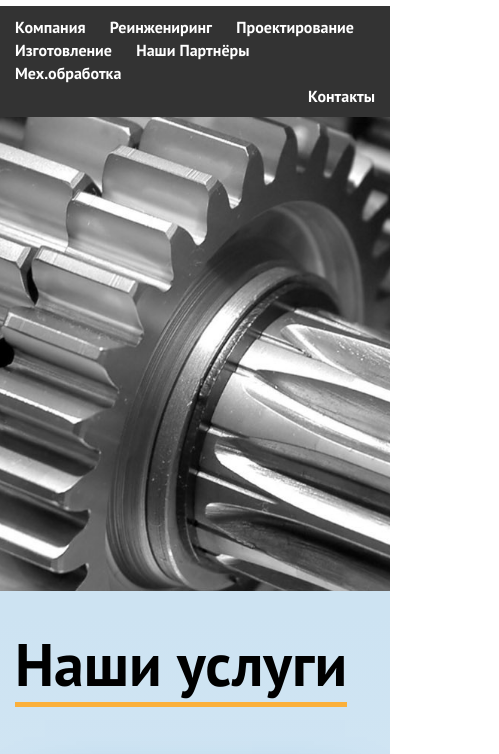
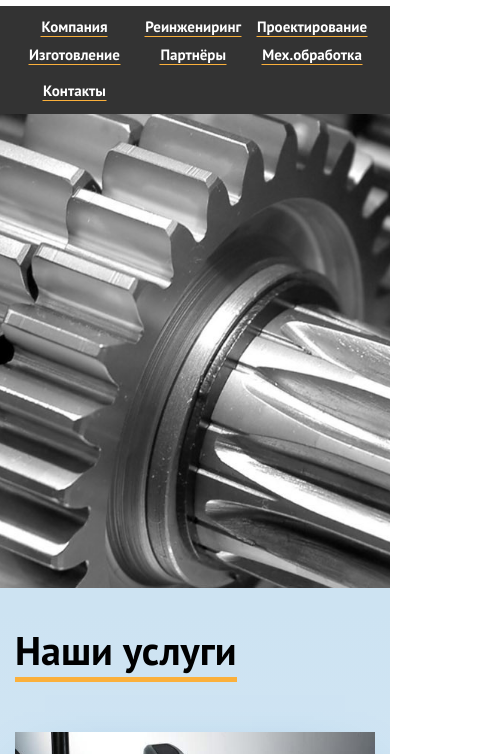
Before and after one commit to spoonLead/svicgr.ru, a plain HTML site: page index.html in a window 390 px wide. Shown: the part 119-873 px from the top of the page, 499 px wide, since content can reach past the window. Drawn offline with nearby package versions, Linux system fonts and the light colour scheme.

Commit message:
Added mobile version buttons and fixedlogo text

```diff
--- a/css/svicgr.css
+++ b/css/svicgr.css
@@ -37,12 +37,12 @@ h3 {
 }
 
 .znak {
-    background-image: url("../images/logo.png");
+    background-image: url("../images/logo2.png");
     background-repeat: no-repeat;
     background-position: left center;
 
     height: 125px;
-    width: 100px;
+    width: 300px;
     display: inline-block;
     float: left;
 }
@@ -79,19 +79,44 @@ h3 {
 .adress, .email {
     font-size: 16px;
 }
+
+@media screen and (min-width: 1001px) {
     .menu {
+        margin: 0;
+        padding: 0;
+
         background-color: #333333;
         padding-top: 10px;
         padding-bottom: 10px;
         font-size: 16px;
     }
 
+    .menu-main{
+        margin: 0;
+        padding: 0;
+    }
+
+    .menu-main ul,
+    .menu-main ol{
+        list-style: none;
+    }
+
+    .menu-main > ul{
+        margin: 0;
+        padding: 0;
+        display: flex;
+    }
+
+    .menu-main > ul li a{
+        display: block;
+    }
 
 
     .menu__item {
         color: white;
         font-weight: bold;
         margin-right: 20px;
+        border: 1px solid transparent;
     }
 
     .menu__item:hover {
@@ -101,14 +126,14 @@ h3 {
         border-bottom: solid 1px #fbb03b;
     }
 
-.menu-contact {
-    text-align: right;
+    #menu-contact {
+        position: absolute;
+        right: 0px;
     }
 
-.menu-contact .menu__item {
-    margin-right: 0;
 
-}
+
+
     .menu__item_footer {
         color: black;
     }
@@ -116,7 +141,7 @@ h3 {
         color: black;
     }
 
-.menu_footer .row {
+    .menu_footer .container {
         padding-bottom: 20px;
         border-bottom: 4px solid #fbb03b;
         margin-bottom: 30px;
@@ -129,6 +154,196 @@ h3 {
         font-size: 16px;
         margin-top: 70px;
     }
+}
+
+@media screen and (max-width: 1000px) {
+    html{
+        -webkit-text-size-adjust: none;
+    }
+
+    .menu {
+        margin: 0;
+        padding: 0;
+
+        height: 108px;
+        background-color: #333333;
+        padding-top: 10px;
+        padding-bottom: 10px;
+        font-size: 16px;
+    }
+
+    .menu .menu_footer{
+        margin: 0;
+        padding: 0;
+    }
+
+    .menu-main{
+        margin: 0;
+        padding: 0;
+    }
+
+    .menu-main ul,
+    .menu-main ol{
+        list-style: none;
+    }
+
+    .menu-main > ul{
+        margin: 0;
+        padding: 0;
+        display: flex;
+        flex-wrap: wrap;
+    }
+
+    .menu-main > ul li{
+        display: block;
+        flex-basis: 30%;
+        text-align: center;
+        margin-bottom: 7px;
+    }
+
+    .menu__item {
+        color: white;
+        font-weight: bold;
+        border: 1px solid transparent;
+    }
+
+    .menu__item:hover {
+        color: white;
+        font-weight: bold;
+        text-decoration: none;
+        border-bottom: solid 1px #fbb03b
+    }
+
+    .menu-main #menu-contact{
+
+        margin-bottom: 40px;
+    }
+
+
+
+
+    .menu__item_footer {
+        color: black;
+        border: 1px solid transparent;
+        border-bottom: solid 1px #fbb03b;
+    }
+    .menu__item_footer:hover {
+        color: black;
+    }
+
+    .menu_footer {
+        background-color: white;
+        padding-top: 10px;
+        padding-bottom: 10px;
+        font-size: 16px;
+        margin-top: 70px;
+    }
+
+}
+
+@media screen and (max-width: 600px) {
+    .contacts-head{
+        visibility: hidden;
+    }
+}
+
+@media screen and (max-width: 450px) {
+    html{
+        -webkit-text-size-adjust: none;
+    }
+    h2{
+        font-size: 40px;
+    }
+    .contacts-head{
+        visibility: hidden
+    }
+
+    .menu {
+        margin: 0;
+        padding: 0;
+
+        height: 108px;
+        background-color: #333333;
+        padding-top: 10px;
+        padding-bottom: 10px;
+        font-size: 16px;
+    }
+
+    .menu-main{
+        margin: 0;
+        padding: 0;
+    }
+
+    .menu-main ul,
+    .menu-main ol{
+        list-style: none;
+    }
+
+    .menu-main > ul{
+        margin: 0;
+        padding: 0;
+        display: flex;
+        flex-wrap: wrap;
+    }
+
+    .menu-main > ul li{
+        font-size: 15px;
+        display: block;
+        flex-basis: 33%;
+        text-align: center;
+        margin-bottom: 7px;
+    }
+
+    .menu__item {
+        color: white;
+        font-weight: bold;
+        border: 1px solid transparent;
+        border-bottom: solid 1px #fbb03b;
+    }
+
+    .menu__item:hover {
+        color: white;
+        font-weight: bold;
+        text-decoration: none;
+        border-bottom: solid 1px #fbb03b;
+    }
+
+    .menu-main #menu-contact{
+
+        margin-bottom: 40px;
+    }
+
+
+
+
+    .menu__item_footer {
+        color: black;
+    }
+    .menu__item_footer:hover {
+        color: black;
+    }
+
+    /* .menu_footer .row {
+        padding-bottom: 20px;
+        border-bottom: 4px solid #fbb03b;
+        margin-bottom: 30px;
+    }
+ */
+    .menu_footer {
+        background-color: white;
+        padding-top: 10px;
+        padding-bottom: 10px;
+        font-size: 16px;
+        margin-top: 70px;
+    }
+}
+
+@media screen and (max-width: 360px) {
+    .menu{
+        font-size: 11px;
+    }
+}
+
 .hero {
     height: 474px;
     background-image: url("../images/hero.jpg");
--- a/index.html
+++ b/index.html
@@ -46,9 +46,9 @@
                 <div class="col-md-6">
                     <div class="logo">
                         <div class="znak"></div>
-                        <div class="name">
+                        <!-- <div class="name">
                             <div class="name__text">Средневолжская<br> инжиниринговая<br> компания</div>
-                        </div>
+                        </div> -->
                     </div>
                 </div>
                 <div class="col-md-6">
@@ -64,23 +64,28 @@
         </div>
     </div>
 
-    <div class="menu">
-        <div class="container">
-            <div class="row">
-                <div class="menu-main col-md-8 pull-left">
-                    <a href="#about" class="menu__item">Компания</a>
-                    <a href="#reingenering" class="menu__item">Реинжениринг</a>
-                    <a href="#project" class="menu__item">Проектирование</a>
-                    <a href="#build" class="menu__item">Изготовление</a>
-                    <a href="#partners" class="menu__item">Наши Партнёры</a>
-                    <a href="#meh" class="menu__item">Мех.обработка</a>
-                </div>
-                <div class="menu-contact col-md-1 pull-right">
-                    <a href="#about" class="menu__item">Контакты</a>
+
+
+        <div class="menu">
+                <div class="container">
+                    <div class="menu-main col-md-12">
+                        <ul>
+                            <li><a href="#about" class="menu__item">Компания</a></li>
+                            <li><a href="#reingenering" class="menu__item">Реинжениринг</a></li>
+                            <li><a href="#project" class="menu__item">Проектирование</a></li>
+                            <li><a href="#build" class="menu__item">Изготовление</a></li>
+                            <li> <a href="#partners" class="menu__item">Партнёры</a></li>
+                            <li> <a href="#meh" class="menu__item">Мех.обработка</a></li>
+                            <li> </li>
+                            <li> </li>
+                            <li> </li>
+                            <li><a href="#about" id="menu-contact" class="menu__item">Контакты</a></li>
+                        </ul>
+                    </div>
+
                 </div>
             </div>
         </div>
-    </div>
 
     <div class="hero">
 
@@ -273,19 +278,22 @@
 
     <div class="menu menu_footer">
         <div class="container">
-            <div class="row">
-                <div class="menu-main col-md-8 pull-left">
-                    <a href="#about" class="menu__item menu__item_footer">Компания</a>
-                    <a href="#reingenering" class="menu__item menu__item_footer">Реинжениринг</a>
-                    <a href="#project" class="menu__item menu__item_footer">Проектирование</a>
-                    <a href="#build" class="menu__item menu__item_footer">Изготовление</a>
-                    <a href="#partners" class="menu__item menu__item_footer">Наши Партнёры</a>
-                    <a href="#meh" class="menu__item menu__item_footer">Мех.обработка</a>
-                </div>
-                <div class="menu-contact col-md-4 pull-right">
-                    <a href="#about" class="menu__item menu__item_footer">Контакты</a>
-                </div>
-            </div>
+            <!-- <div class="row"> -->
+                <div class="menu-main col-md-12">
+                    <ul>
+                        <li><a href="#about" class="menu__item menu__item_footer">Компания</a></li>
+                        <li><a href="#reingenering" class="menu__item menu__item_footer">Реинжениринг</a></li>
+                        <li><a href="#project" class="menu__item menu__item_footer">Проектирование</a></li>
+                        <li><a href="#build" class="menu__item menu__item_footer">Изготовление</a></li>
+                        <li> <a href="#partners" class="menu__item menu__item_footer">Партнёры</a></li>
+                        <li> <a href="#meh" class="menu__item menu__item_footer">Мех.обработка</a></li>
+                        <li> </li>
+                        <li> </li>
+                        <li> </li>
+                        <li> </li>
+                        <li><a href="#about" id="menu-contact" class="menu__item menu__item_footer">Контакты</a></li>
+                    </ul>
+            <!-- </div> -->
         </div>
     </div>
 
@@ -295,9 +303,9 @@
                 <div class="col-md-6">
                     <div class="logo">
                         <div class="znak"></div>
-                        <div class="name">
+                        <!-- <div class="name">
                             <div class="name__text">Средневолжская<br> инжиниринговая<br> компания</div>
-                        </div>
+                        </div> -->
                     </div>
                 </div>
                 <div class="col-md-6">
```
Also changed, not shown: images/logo2.png (added), 1 other file. Lines whose indentation alone changed are shown as unchanged.
